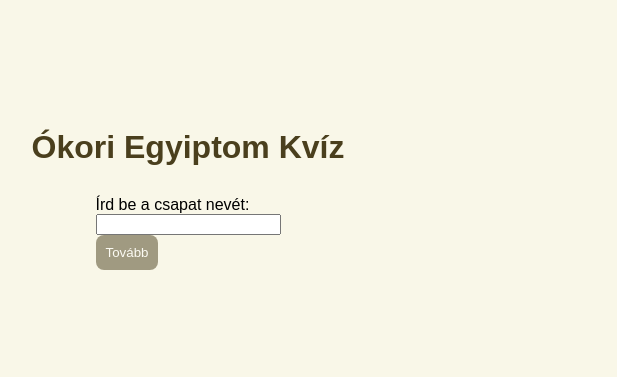
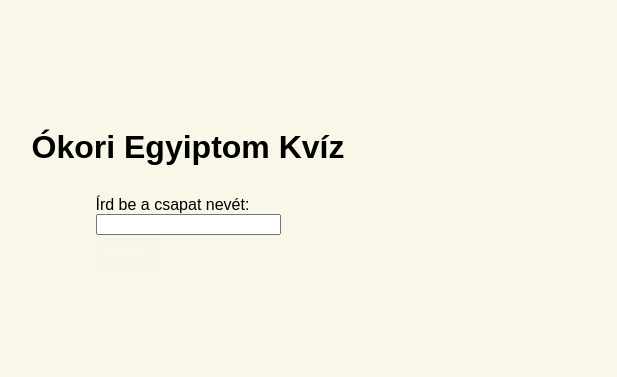
Before and after one commit to Uzsonna83/egyiptom-verseny, a plain HTML site: page egyiptom-teszt.html in a window 1280 px wide. Shown: the part 221-598 px from the top of the page, 142-759 px from the left. Drawn offline with Linux system fonts and the light colour scheme; grey boxes are pictures that could not be loaded.

Commit message:
Update egyiptom-teszt.html

```diff
--- a/egyiptom-teszt.html
+++ b/egyiptom-teszt.html
@@ -5,7 +5,7 @@
   <title>Az Ókori Egyiptom</title>
   <style>
     body {
-      font-family: sans-serif;
+      font-family: Arial, sans-serif;
       background: #f9f7e8;
       padding: 20px;
       margin: 0;
@@ -22,7 +22,7 @@
     }
     h1 {
       text-align: center;
-      color: #4a3f1d;
+      color: #black;
       margin-bottom: 30px;
     }
     .question {
@@ -31,7 +31,7 @@
     }
     button {
       padding: 10px;
-      background-color: #4a3f1d;
+      background-color: #black;
       color: white;
       border: none;
       border-radius: 8px;
```
